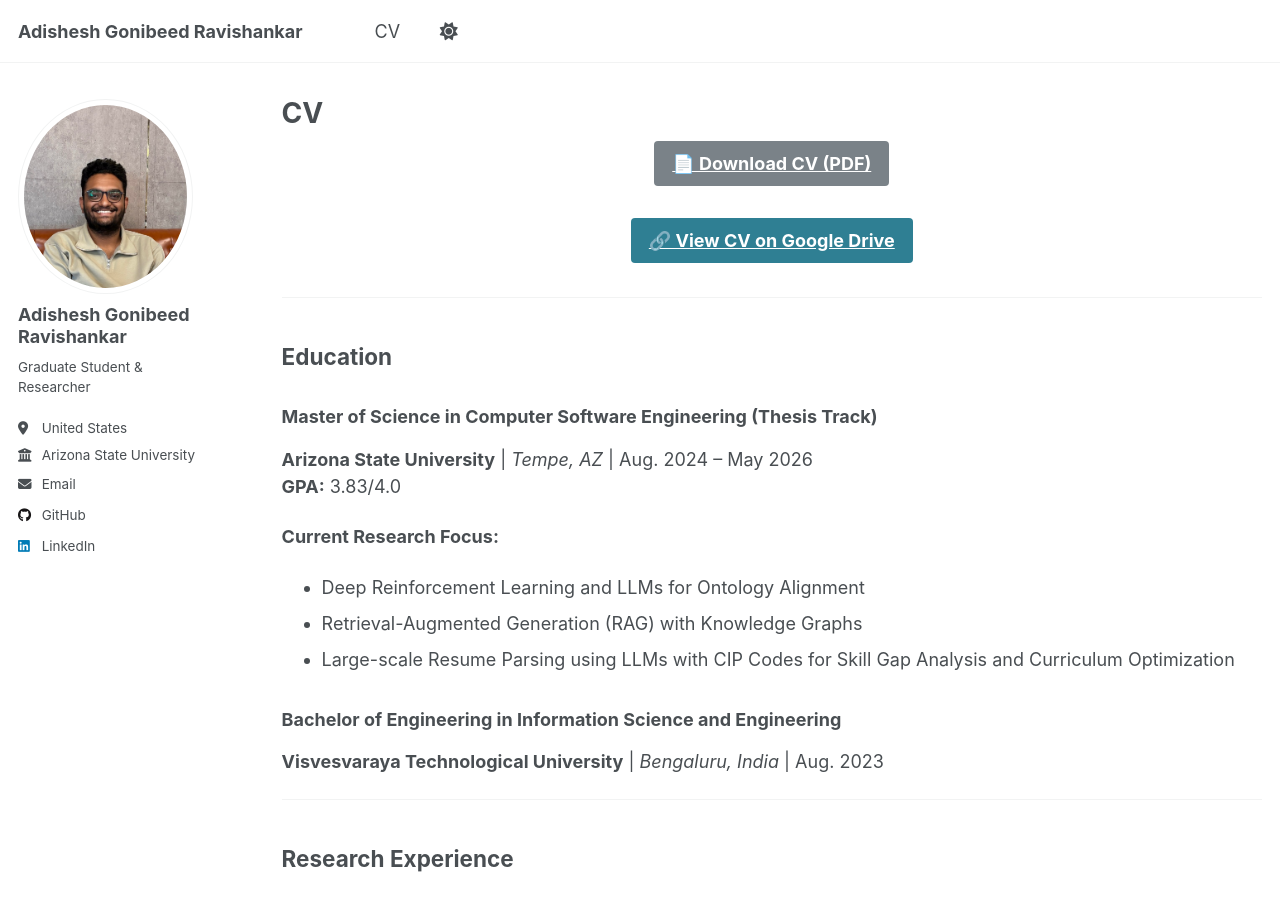
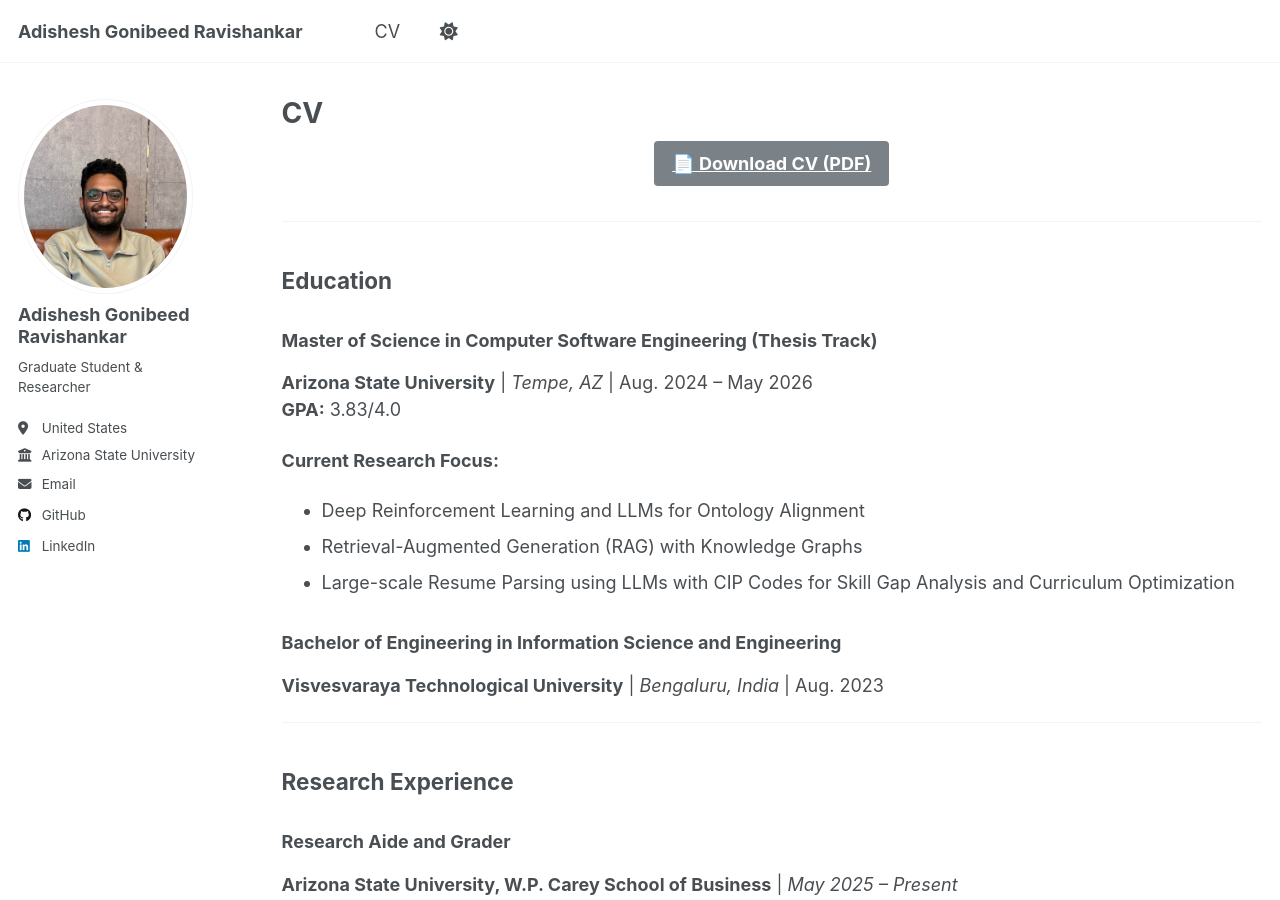
Before and after one commit to AGR19/agr19.github.io, a Jekyll site: the page built from _pages/cv.md, in a window 1280 px wide and 900 px high. Built offline with Jekyll 4.4.1, drawn with Linux system fonts in a browser that asks for light colours; a script that is not in the unit is left out.

Commit message:
fixed counter

```diff
--- a/_includes/footer.html
+++ b/_includes/footer.html
@@ -5,5 +5,5 @@
 <div class="page__footer-copyright">
   &copy; {{ site.time | date: '%Y' }} {{ site.name | default: site.title }}<br />
   Site last updated {{ "now" | date: '%Y-%m-%d' }} |
-  <img src="https://hits.seeyoufarm.com/api/count/incr/badge.svg?url=https%3A%2F%2Fagr19.github.io&count_bg=%2379C83D&title_bg=%23555555&icon=&icon_color=%23E7E7E7&title=visits&edge_flat=false" alt="Visitor Count" style="display: inline; vertical-align: middle;">
+  <img src="https://visitor-badge.laobi.icu/badge?page_id=agr19.github.io" alt="Visitor Count" style="display: inline; vertical-align: middle;">
 </div>
--- a/_pages/cv.md
+++ b/_pages/cv.md
@@ -12,10 +12,6 @@ redirect_from:
 <div style="text-align: center; margin-bottom: 30px;">
   <a href="/files/Adishesh_Gonibeed_Ravishankar.pdf" class="btn btn--primary btn--large">
     📄 Download CV (PDF)
-  </a>
-  <br><br>
-  <a href="https://drive.google.com/file/d/1NpPt2p-Bqzx6dVzQ4Wcq7tdK4VGu9HVn/view?usp=share_link" class="btn btn--info btn--large" target="_blank">
-    🔗 View CV on Google Drive
   </a>
 </div>
 
```
